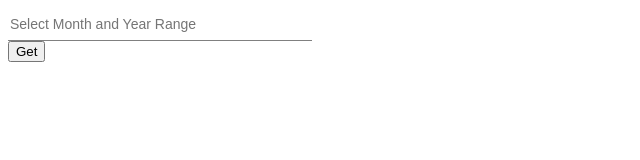
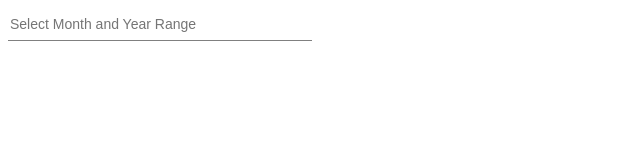
Before and after one commit to ranakartikchauhan/month-year-picker, a plain HTML site: page index.html in a window 1280 px wide. Shown: the full height of the page, 0-640 px from the left. Drawn offline with Linux system fonts and the light colour scheme.

Commit message:
Update index.html

```diff
--- a/index.html
+++ b/index.html
@@ -11,8 +11,6 @@
 <body>
 
  <input type="text" class="monthYearRangeInput" placeholder="Select Month and Year Range">
-
- <button id="getValue">Get </button>
  <script type="text/javascript" src="month-year-picker.js"></script>
  <script>
     const input = document.querySelector(".monthYearRangeInput");
```
